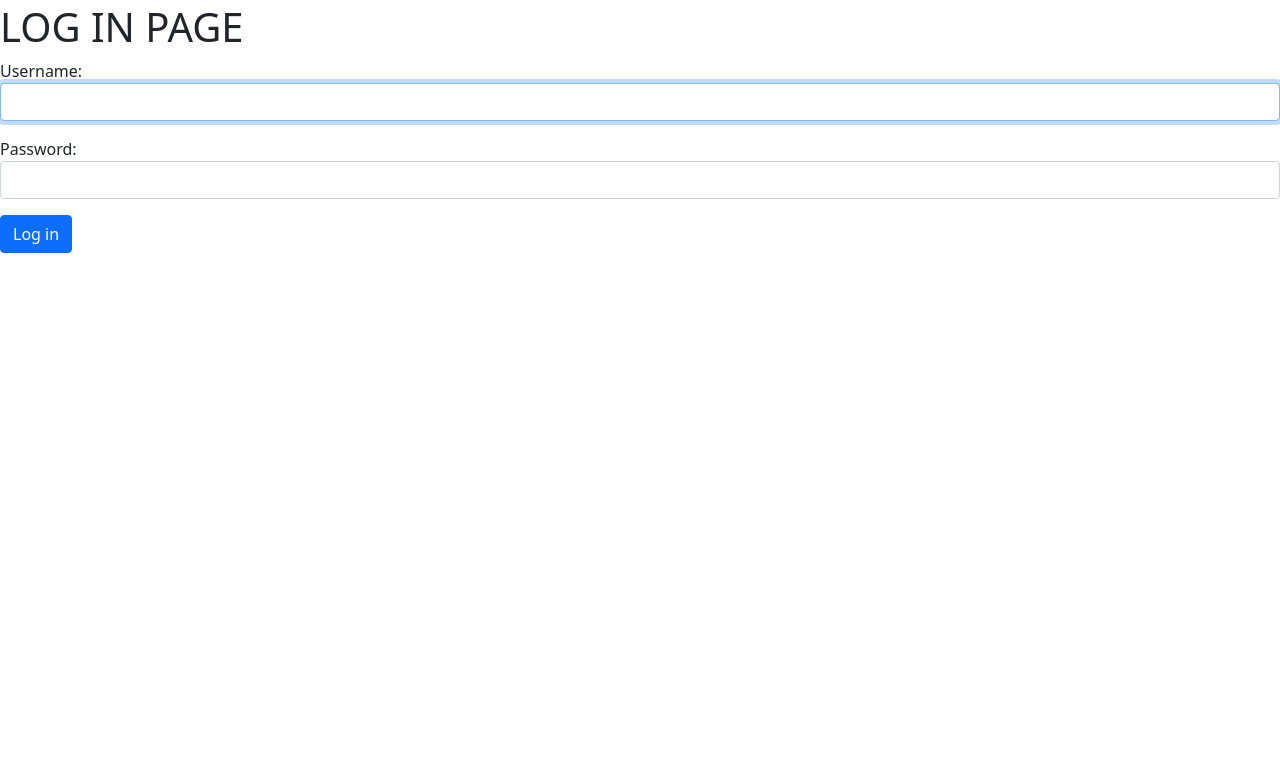
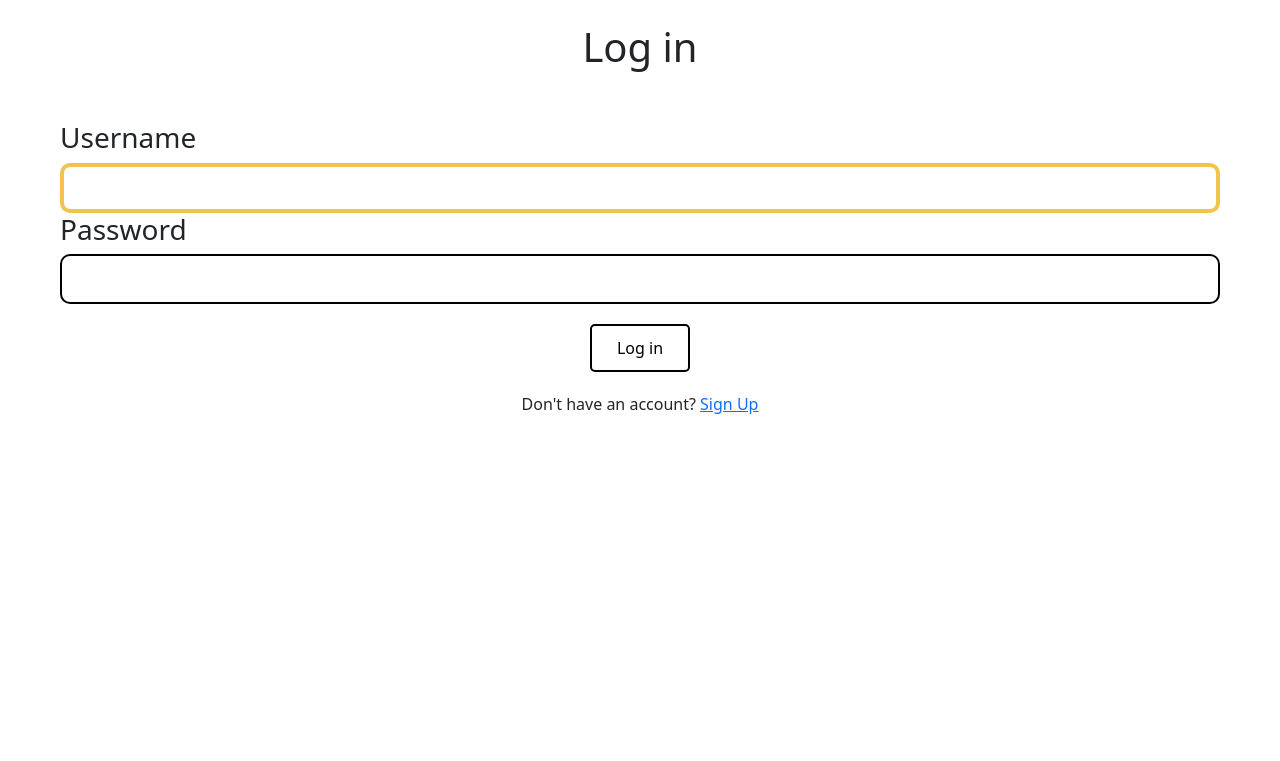
Before and after one commit to C1ndyy/bidmarket, a Django app: page /accounts/login/ in a window 1280 px wide. Shown: the part 57-818 px from the top of the page. Before the commit the page ends 310 px from the top, so only its background shows below. Run offline with Django 3.2, Linux system fonts and the light colour scheme.

Commit message:
fix bugs and style login signup and navbar

```diff
--- a/main_app/static/css/registration.css
+++ b/main_app/static/css/registration.css
@@ -0,0 +1,57 @@
+main {
+    max-width: 1200px;
+    margin-left:auto;
+    margin-right:auto;
+    height: 80vh;
+
+}
+
+/**************************** Login ******************************/
+h1 {
+    margin: 20px;
+    text-align: center;
+}
+
+form {
+    margin: 50px 20px 0;
+    display: flex;
+    flex-direction: column;
+    height: 100%;
+}
+
+input.registration {
+    width: 100%;
+    height: 50px;
+    background-color: white !important;
+    border: 2px solid black;
+    border-radius: 10px;
+    outline: none;
+}
+
+input.registration:focus {
+    border: 4px solid #F2C34F;
+}
+
+button {
+    color:black;
+    font-size: 16px;
+    border: 2px solid black;
+    border-radius: 5px;
+    padding: 10px;
+    background-color: white;
+    width: 100px;
+    align-self: center;
+    margin: 20px;
+}
+
+button:hover {
+    color:black;
+    border-color: black;
+}
+
+form p,a {
+    align-self: center;
+}
+
+
+/**************************** Signup ******************************/
--- a/main_app/templates/registration/login.html
+++ b/main_app/templates/registration/login.html
@@ -7,18 +7,26 @@
 {% endblock %}
 
 {% block content %}
-<h1>LOG IN PAGE</h1>
+<h1>Log in</h1>
 <form method="post" action="{% url 'login' %}">
     {% csrf_token %}
-    {{ form.as_p }}
-    <button type="submit" class="btn btn-primary">Log in</button>
+    <h3> Username </h3>
+    <div>{{ form.username }}</div>
+    <h3> Password</h3>
+    <div>{{ form.password }}</div>
+    <button type="submit">Log in</button>
     <input type="hidden" name="next" value="{{ next }}">
+
+    <p>Don't have an account? <a href="{% url 'signup' %}"> Sign Up</a></p>
+
 </form>
+
+
 
 <script>
     const form_fields = document.getElementsByTagName('input')
-    form_fields[1].classList.add("form-control")
-    form_fields[2].classList.add("form-control")
+    form_fields[1].classList.add("registration")
+    form_fields[2].classList.add("registration")
 </script>
 
 {% endblock %}
```
Also changed, not shown: main_app/static/css/detail.css (+13 -7 lines), main_app/templates/registration/signup.html (+10 -5 lines).
